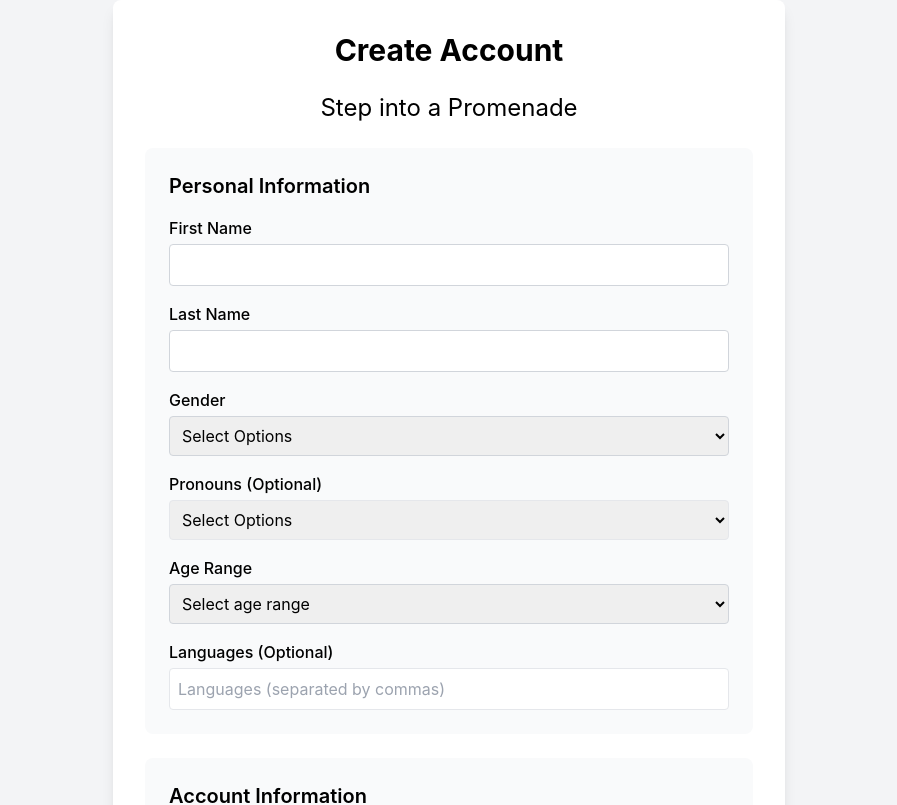
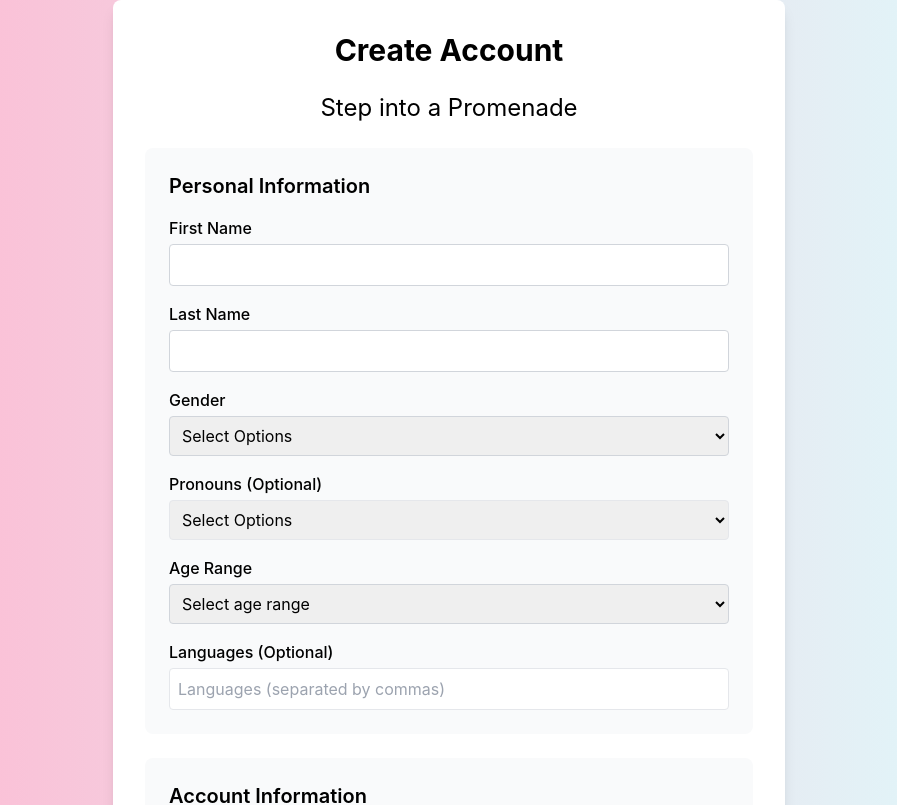
Before and after one commit to nsriv531/Promenade-HTC-2024-, a React (Create React App) app: page /signup in a window 1280 px wide. Shown: the top 805 px of the page, without its empty margins (191-1088 px from the left). Built offline with nearby package versions, Linux system fonts and the light colour scheme.

Commit message:
tailwind

```diff
--- a/src/Components/LoggingIn.js
+++ b/src/Components/LoggingIn.js
@@ -16,6 +16,8 @@
   };
 
   return (
+    <div className="min-h-screen flex items-center justify-center bg-gray-100 bg-gradient-to-r from-lavender-pink to-light-cyan">
+
     <form onSubmit={handleSubmit} className="bg-white p-8 max-w-lg mx-auto rounded-lg shadow-lg">
       <h2 className="text-2xl font-bold mb-6 text-gray-800">Login</h2>
 
@@ -48,6 +50,7 @@
         Login
       </button>
     </form>
+    </div>
   );
 }
 
--- a/src/Components/SignUp.js
+++ b/src/Components/SignUp.js
@@ -300,7 +300,7 @@
   //   );
 
   return (
-    <div className="min-h-screen flex items-center justify-center bg-gray-100">
+    <div className="min-h-screen flex items-center justify-center bg-gray-100 bg-gradient-to-r from-lavender-pink to-light-cyan">
       <div className="max-w-2xl w-full bg-white p-8 rounded-lg shadow-lg">
         <h2 className="text-3xl font-bold mb-6 text-center">Create Account</h2>
         <h3 className="text-2xl  mb-6 text-center">Step into a Promenade</h3>
@@ -521,8 +521,6 @@
             onClick={handleLogin}>
             Next
           </button>
-
-
           </div>
           </form>
       </div>
```
